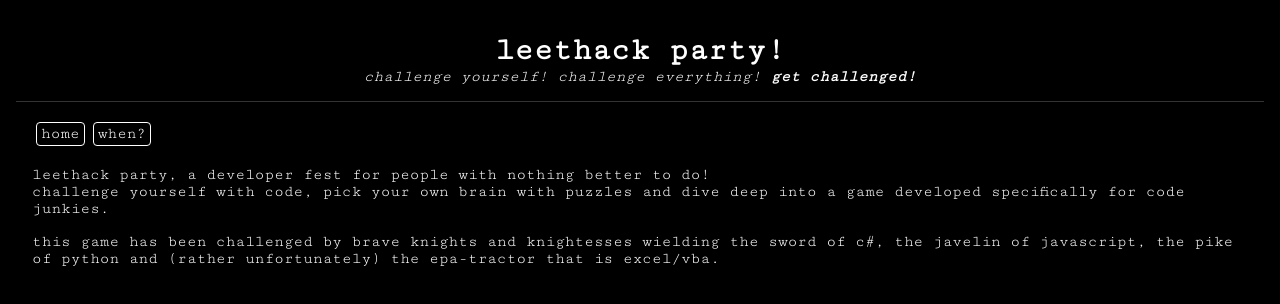
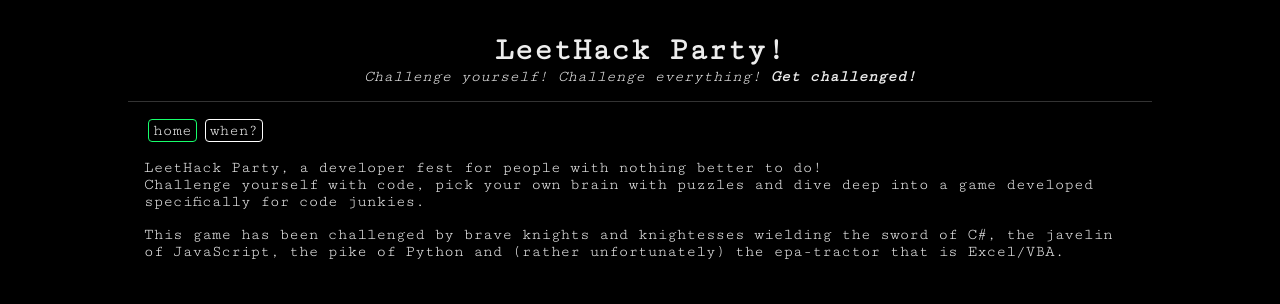
Before and after one commit to Morkalork/leethack.party, a React (Create React App) app: page / in a window 1280 px wide. Shown: the top 304 px of the page. Built offline with nearby package versions, Linux system fonts and the light colour scheme.

Commit message:
Updated styling regarding currently selected navigational item

```diff
--- a/src/App.scss
+++ b/src/App.scss
@@ -1,4 +1,5 @@
 @import url('https://fonts.googleapis.com/css?family=Cutive+Mono&display=swap');
+@import './variables';
 
 * {
   /* Yeah yeah, so shoot me! */
@@ -11,21 +12,24 @@ section {
 }
 
 a {
-  color: #fff;
+  color: $light-grey;
   text-decoration: none;
 }
 
 html {
   font-family: 'Cutive Mono', monospace;
-  background-color: #000;
-  color: #fefefe;
-  text-transform: lowercase;
+  background-color: $dark;
+  color: $light-grey;
 
-  div.App {
-    padding: 1rem;
+  body {
+    div.App {
+      padding: 1rem;
+      max-width: 1024px;
+      margin: 0 auto;
 
-    div.content {
-      padding: 1rem;
+      div.content {
+        padding: 1rem;
+      }
     }
   }
 }
--- a/src/components/navigation/index.scss
+++ b/src/components/navigation/index.scss
@@ -1,3 +1,5 @@
+@import '../../variables.scss';
+
 nav {
   margin-bottom: 1rem;
   ul {
@@ -5,11 +7,21 @@ nav {
     display: flex;
 
     li {
-      border: 1px #fff solid;
-      padding: 0.15rem 0.25rem;
       margin: 0.25rem;
-      border-radius: 0.25rem;
 
+      a {
+        border: 1px #fff solid;
+        border-radius: 0.25rem;
+        padding: 0.15rem 0.25rem;
+        text-transform: lowercase;
+        &.selected {
+          border-color: $leethack-green;
+        }
+        &:hover, &:active {
+          background-color: $light;
+          color: $dark;
+        }
+      }
     }
   }
 }
--- a/src/components/navigation/index.tsx
+++ b/src/components/navigation/index.tsx
@@ -1,12 +1,37 @@
 import React from 'react';
 import './index.scss';
 import {Link} from "react-router-dom";
+import {withRouter} from 'react-router-dom';
 
-export const Navigation = () => {
+interface Props {
+    location: {
+        pathname: string
+    }
+};
+
+const pathInfo = [{
+    path: '/',
+    text: 'Home'
+}, {
+    path: '/when',
+    text: 'When?'
+}];
+
+const getPaths = (currentPath: string) => pathInfo.map((info) => ({
+    path: info.path,
+    text: info.text,
+    selected: info.path === currentPath
+}))
+
+export const Navigation = withRouter((props: Props) => {
+    const paths = getPaths(props.location.pathname);
     return <nav>
         <ul>
-            <li><Link to='/'>Home</Link></li>
-            <li><Link to='/when'>When?</Link></li>
+            {paths.map((path) => <li key={path.path}>
+                <Link to={path.path} className={path.selected ? 'selected' : ''}>
+                    {path.text}
+                </Link>
+            </li>)}
         </ul>
     </nav>
-}
+});
--- /dev/null
+++ b/src/variables.scss
@@ -0,0 +1,4 @@
+$leethack-green: #17FF6C;
+$dark: #000;
+$light: #fff;
+$light-grey: #ededed;
```
Also changed, not shown: 1 other file (tests, documents, lock files or other folders).
